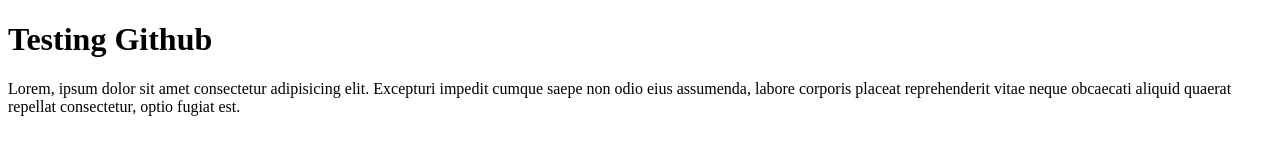
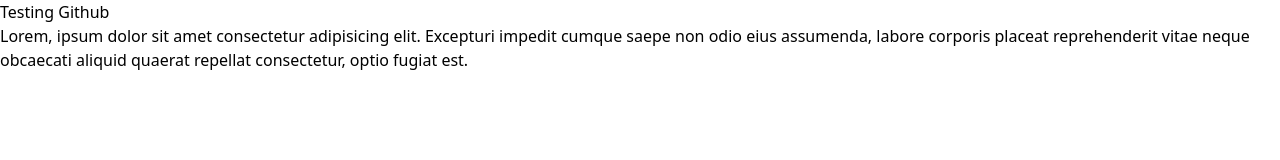
Before and after one commit to lukeyy77/my_project, a website: page index.html in a window 1280 px wide. Drawn offline with Linux system fonts and the light colour scheme.

Commit message:
tailwind start

```diff
--- a/index.html
+++ b/index.html
@@ -4,6 +4,7 @@
     <meta charset="UTF-8">
     <meta name="viewport" content="width=device-width, initial-scale=1.0">
     <title>Document</title>
+    <link rel="stylesheet" href="./output.css">
 </head>
 <body>
     <h1>Testing Github</h1>
--- /dev/null
+++ b/input.css
@@ -0,0 +1,3 @@
+@tailwind base;
+@tailwind components;
+@tailwind utilities;
--- /dev/null
+++ b/tailwind.config.js
@@ -0,0 +1,8 @@
+/** @type {import('tailwindcss').Config} */
+module.exports = {
+  content: ["*.{html,js}"],
+  theme: {
+    extend: {},
+  },
+  plugins: [],
+}
--- /dev/null
+++ b/text.txt
@@ -0,0 +1 @@
+npx tailwindcss -i ./input.css -o ./output.css --watch
```
Also changed, not shown: package.json (added, +15 -0 lines), output.css (added), 2 other files.
